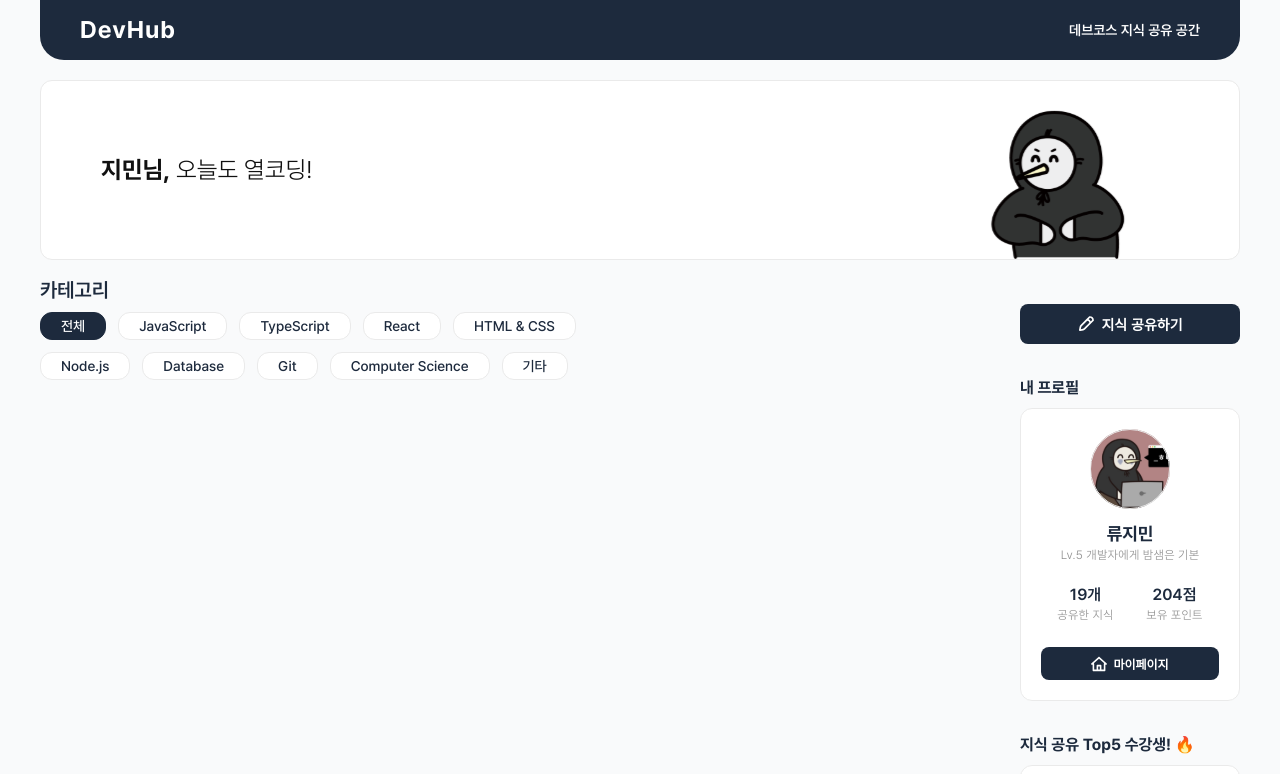
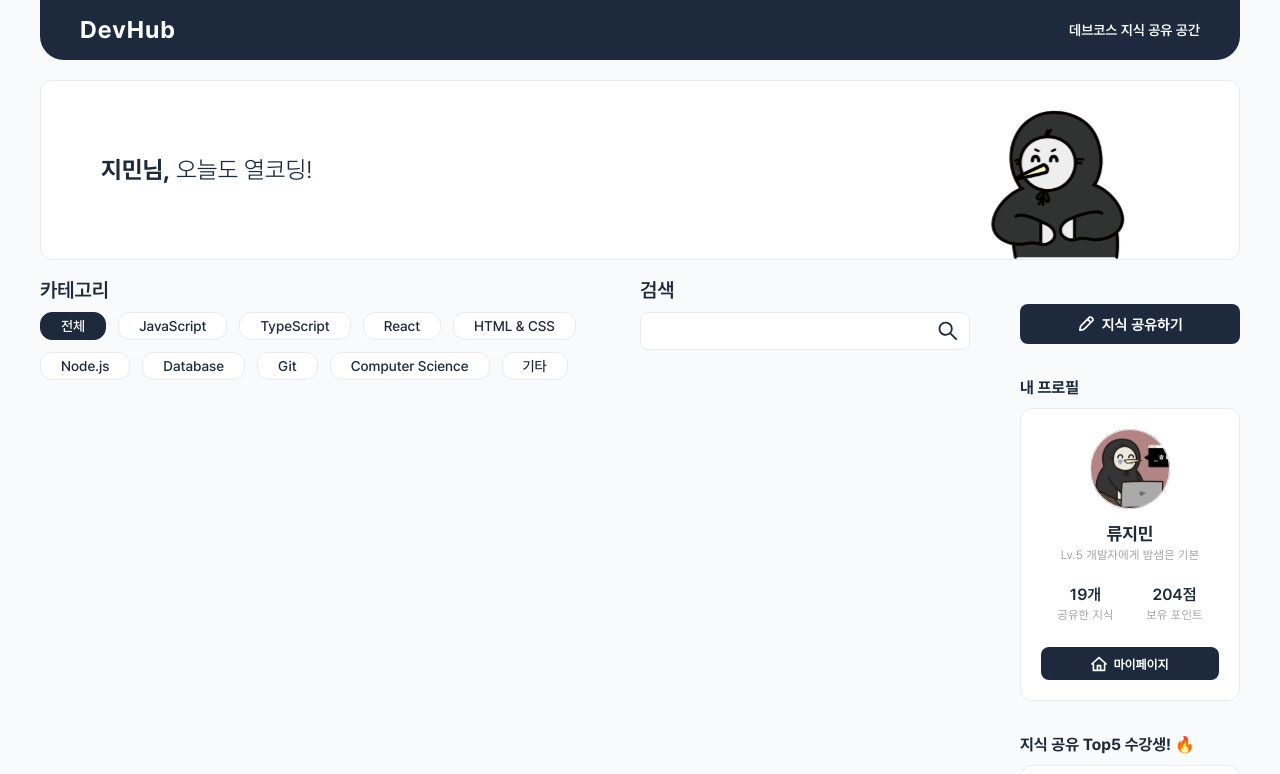
Before and after one commit to Team-DevHub/dev-hub-front, a React (Vite) app: page / in a window 1280 px wide. Shown: the top 774 px of the page. Built offline with nearby package versions, Linux system fonts and the light colour scheme.

Commit message:
[Style/#5]: 검색 input

```diff
--- a/src/components/common/Category.tsx
+++ b/src/components/common/Category.tsx
@@ -7,7 +7,7 @@ function Category() {
   const [selected, setSelected] = useState(categories[0].id);
   return (
     <Container>
-      <Title>카테고리</Title>
+      <h2>카테고리</h2>
       <TagContainer>
         {categories.map((data) => (
           <Tag
@@ -31,12 +31,6 @@ const Container = styled.div`
   gap: 12px;
 `;
 
-const Title = styled.h2`
-  font-size: ${({ theme }) => theme.fontSize_xl};
-  color: ${({ theme }) => theme.color_key};
-  font-weight: 600;
-`;
-
 const TagContainer = styled.div`
   width: 100%;
   display: flex;
--- /dev/null
+++ b/src/components/homePage/SearchInput.tsx
@@ -0,0 +1,56 @@
+import styled from "styled-components";
+import SearchIcon from "@/assets/icon/search-icon.svg?react";
+import { useState } from "react";
+
+function SearchInput() {
+  const [value, setValue] = useState<string>("");
+  return (
+    <Container>
+      <h2>검색</h2>
+      <Wrapper>
+        <StyledInput
+          type="text"
+          value={value}
+          onChange={(e) => setValue(e.target.value)}
+        />
+        <Icon />
+      </Wrapper>
+    </Container>
+  );
+}
+
+export default SearchInput;
+
+const Container = styled.div`
+  flex: 1;
+  display: flex;
+  flex-direction: column;
+  gap: 12px;
+`;
+
+const Wrapper = styled.div`
+  width: 100%;
+  position: relative;
+`;
+
+const StyledInput = styled.input`
+  width: 100%;
+  padding: 10px 14px;
+
+  color: ${({ theme }) => theme.color_textBlack};
+  font-size: ${({ theme }) => theme.fontSize_base};
+  background-color: ${({ theme }) => theme.color_bgWhite};
+  border: 1px solid ${({ theme }) => theme.color_borderGray};
+  border-radius: 8px;
+
+  &:focus {
+    border: 1px solid ${({ theme }) => theme.color_key};
+  }
+`;
+
+const Icon = styled(SearchIcon)`
+  position: absolute;
+  right: 10px;
+  top: 50%;
+  transform: translateY(-50%);
+`;
--- a/src/pages/HomePage.tsx
+++ b/src/pages/HomePage.tsx
@@ -1,5 +1,6 @@
 import Banner from "@/components/common/Banner";
 import Category from "@/components/common/Category";
+import SearchInput from "@/components/homePage/SearchInput";
 import SideBar from "@/components/homePage/SideBar";
 import styled from "styled-components";
 
@@ -9,7 +10,10 @@ function HomePage() {
       <Banner hasBackBtn={false} />
       <Container>
         <Content>
-          <Category />
+          <TopBar>
+            <Category />
+            <SearchInput />
+          </TopBar>
         </Content>
         <SideBar />
       </Container>
@@ -22,6 +26,7 @@ export default HomePage;
 const Container = styled.div`
   width: 100%;
   display: flex;
+  gap: 50px;
 `;
 
 const Content = styled.div`
@@ -29,3 +34,8 @@ const Content = styled.div`
   display: flex;
   flex-direction: column;
 `;
+
+const TopBar = styled.div`
+  width: 100%;
+  display: flex;
+`;
--- a/src/styles/GlobalStyle.tsx
+++ b/src/styles/GlobalStyle.tsx
@@ -36,4 +36,10 @@ export const GlobalStyle = createGlobalStyle`
     padding: 0;
     cursor: pointer;
   }
+
+  h2 {
+    font-size: 20px;
+    color: #1D2A3D;
+    font-weight: 600;
+  }
 `;
```
Also changed, not shown: src/assets/icon/search-icon.svg (added).
